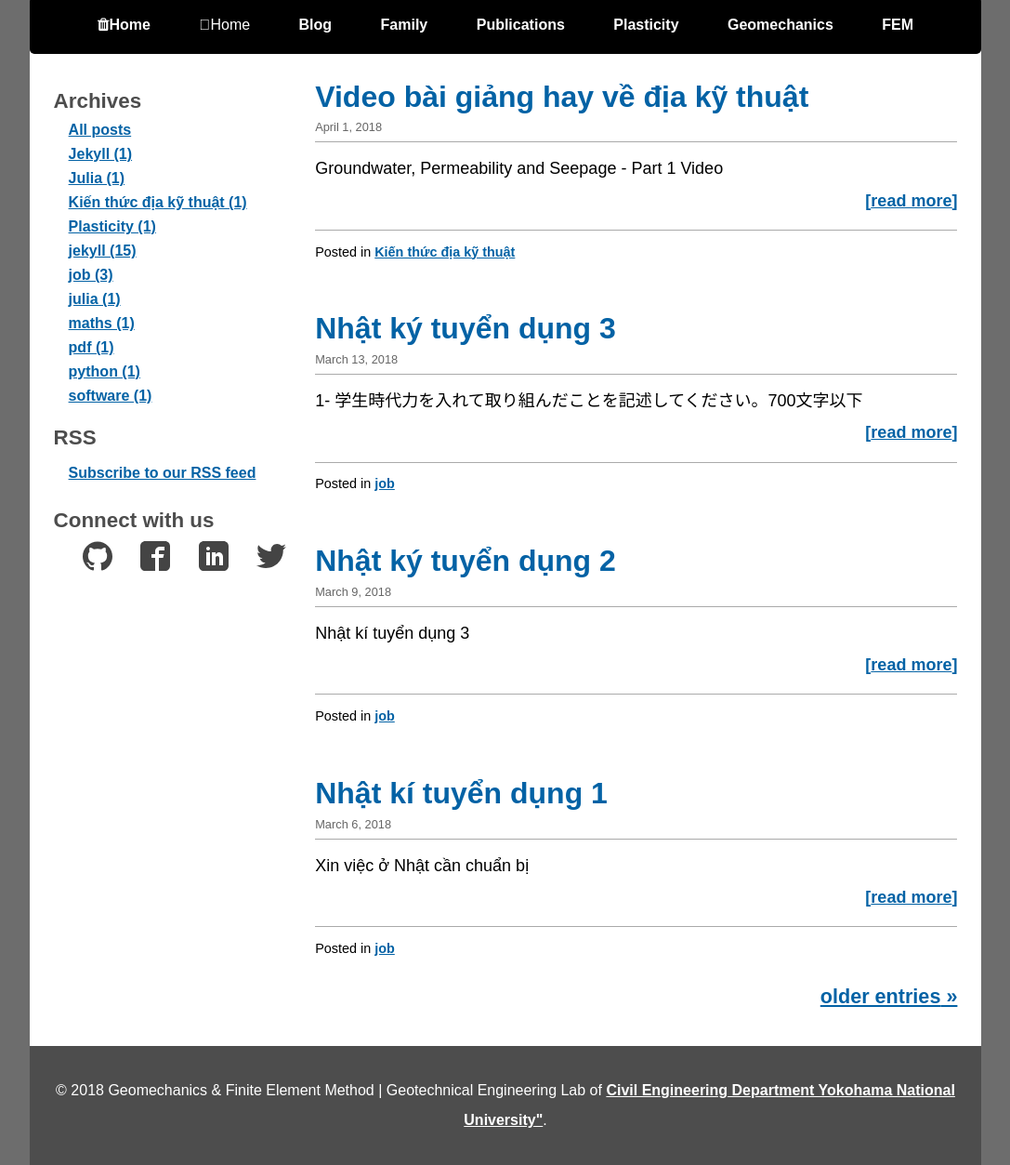
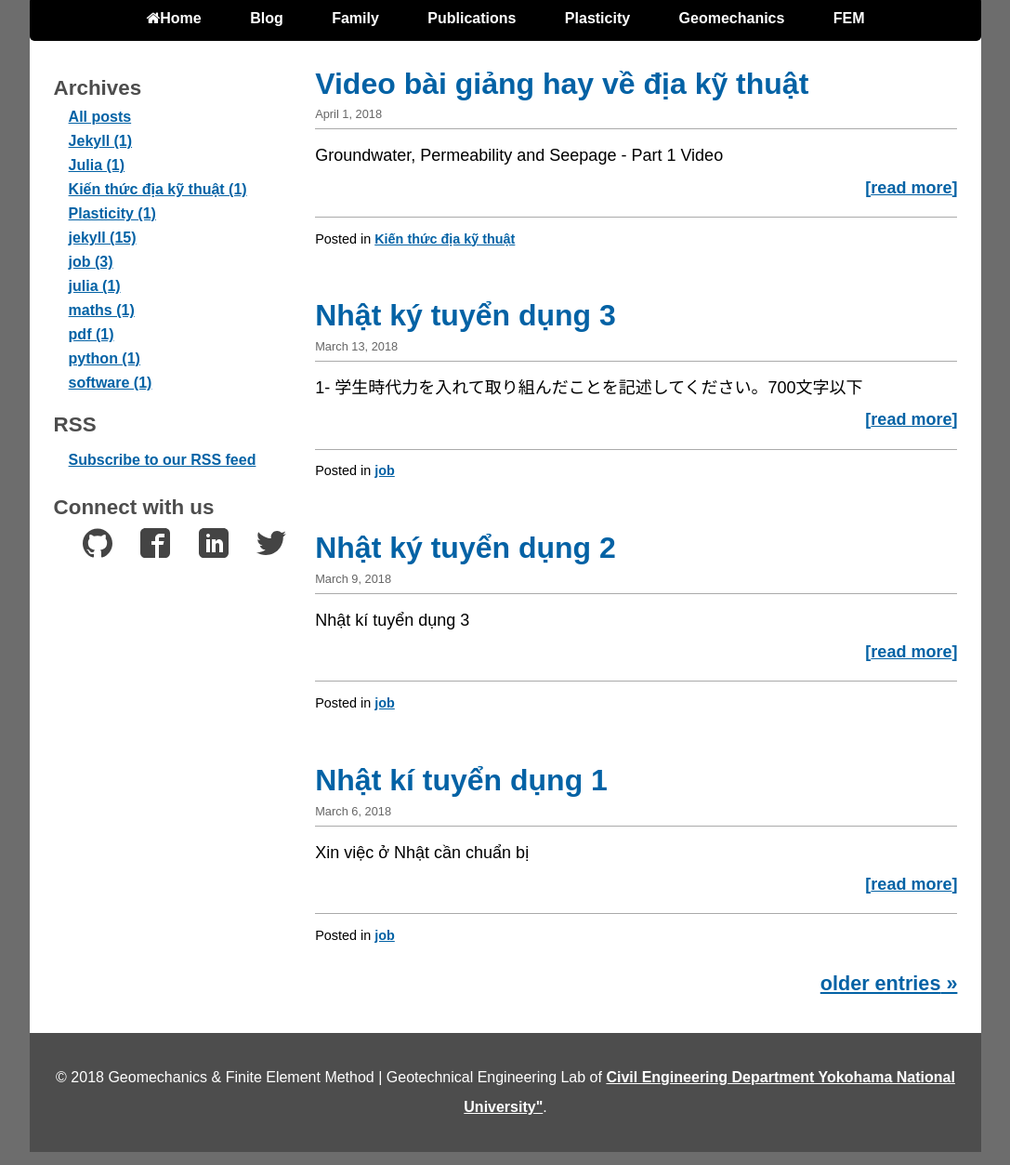
Before and after one commit to quangvunp/geomechanics, a Jekyll site: the page built from index.html, in a window 1280 px wide, cut to the strip 94-1347 px from the top of the page. Shown: the whole strip at 93% size, without its empty margins (96-1183 px from the left). Built offline with Jekyll 4.4.1, drawn with Linux system fonts in a browser that asks for light colours; the list of posts is cut into pages by our own code.

Commit message:
Update default.html

```diff
--- a/_layouts/default.html
+++ b/_layouts/default.html
@@ -34,8 +34,7 @@
 
 <div id="navbar">
 	<ul>
-	<li><a href="{{site.baseurl}}/index.html"><i class="fa fa-trash"></i>Home</a></li>
-	<li><a class="fa fa-home" href="{{site.baseurl}}/index.html">Home</a></li>
+	<li><a href="{{site.baseurl}}/index.html"><i class="fa fa-home"></i>Home</a></li>
 	<li><a href="{{site.baseurl}}/about.html">Blog</a></li>
 	<li><a href="{{site.baseurl}}/Family.html">Family</a></li>
 	<li><a href="{{site.baseurl}}/Publications.html">Publications</a></li>
```
